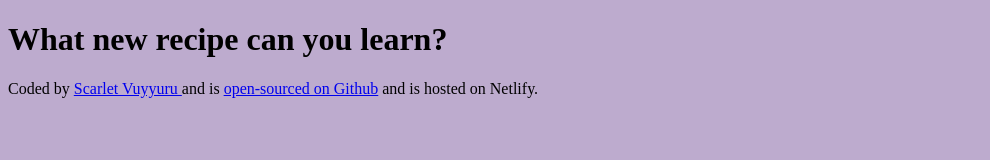
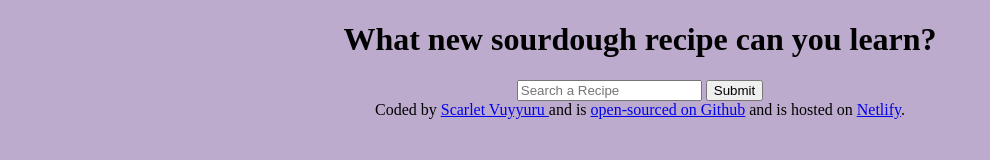
Before and after one commit to scarletlvuyyuru/sourdough-recipe-generator, a plain HTML site: page index.html in a window 1280 px wide. Shown: the whole page, without its empty margins (0-990 px from the left). Drawn offline with Linux system fonts and the light colour scheme.

Commit message:
structure

```diff
--- a/index.html
+++ b/index.html
@@ -8,11 +8,16 @@
     <title>Sourdough Recipe Generator</title>
 </head>
 <body>
-    <h1>What new recipe can you learn?</h1>
+    <header>
+        <h1>What new sourdough recipe can you learn?</h1></header>
+<main>
+    <input type="text" placeholder="Search a Recipe"/>
+    <input type="submit"/>
+</main>
     <script src="src/index.js"></script>
     <footer>Coded by
         <a href="https://github.com/" target="_blank"> Scarlet Vuyyuru </a>and is
-        <a href="https://github.com/scarletlvuyyuru/sourdough-recipe-generator" target="_blank"> open-sourced on Github</a> and is hosted on <a href="https://sourdough-recipe-generator.netlify.app" target="_blank"></a>Netlify.
+        <a href="https://github.com/scarletlvuyyuru/sourdough-recipe-generator" target="_blank"> open-sourced on Github</a> and is hosted on <a href="https://sourdough-recipe-generator.netlify.app" target="_blank">Netlify</a>.
     </footer>
 </body>
 </html>
--- a/src/style.css
+++ b/src/style.css
@@ -1,3 +1,4 @@
 body{
     background-color: rgb(189, 171, 206);
+    text-align: center;
 }
```
